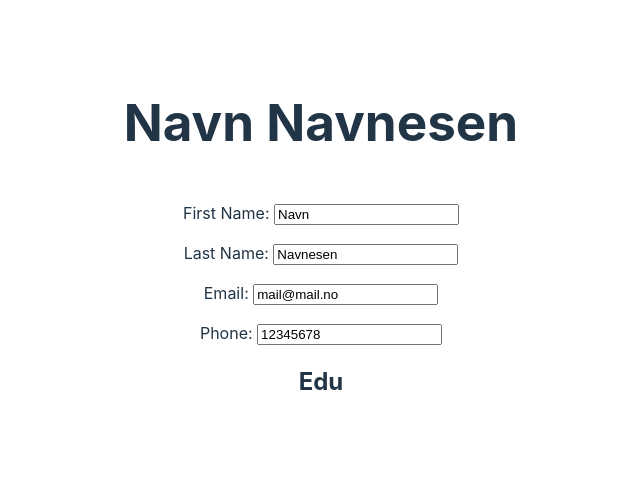
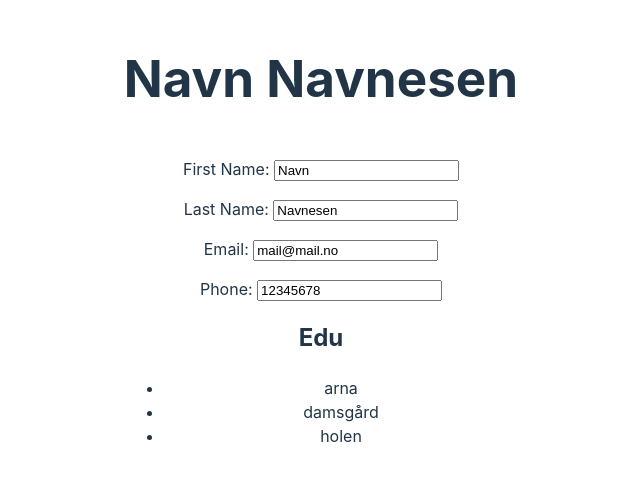
Before and after one commit to ATlexEide/cv-app, a React (Vite) app: page / in a window 1280 px wide. Shown: the part 160-640 px from the top of the page, without its empty margins (319-959 px from the left). Built offline with nearby package versions, Linux system fonts and the light colour scheme.

Commit message:
Add test data

```diff
--- a/src/Components/EcucationalExpForm.jsx
+++ b/src/Components/EcucationalExpForm.jsx
@@ -1,7 +1,31 @@
+import { useState } from "react";
 function EducationalExpForm() {
+  const testData = [
+    {
+      school: "arna",
+      from: "some time",
+      to: "some other time",
+    },
+    {
+      school: "damsgård",
+      from: "some time",
+      to: "some other time",
+    },
+    {
+      school: "holen",
+      from: "some time",
+      to: "some other time",
+    },
+  ];
+  const [education, setEducation] = useState(testData);
   return (
     <>
       <h2>Edu</h2>
+      <ul>
+        {education.map((item, index) => (
+          <li key={index}>{item.school}</li>
+        ))}
+      </ul>
     </>
   );
 }
```
